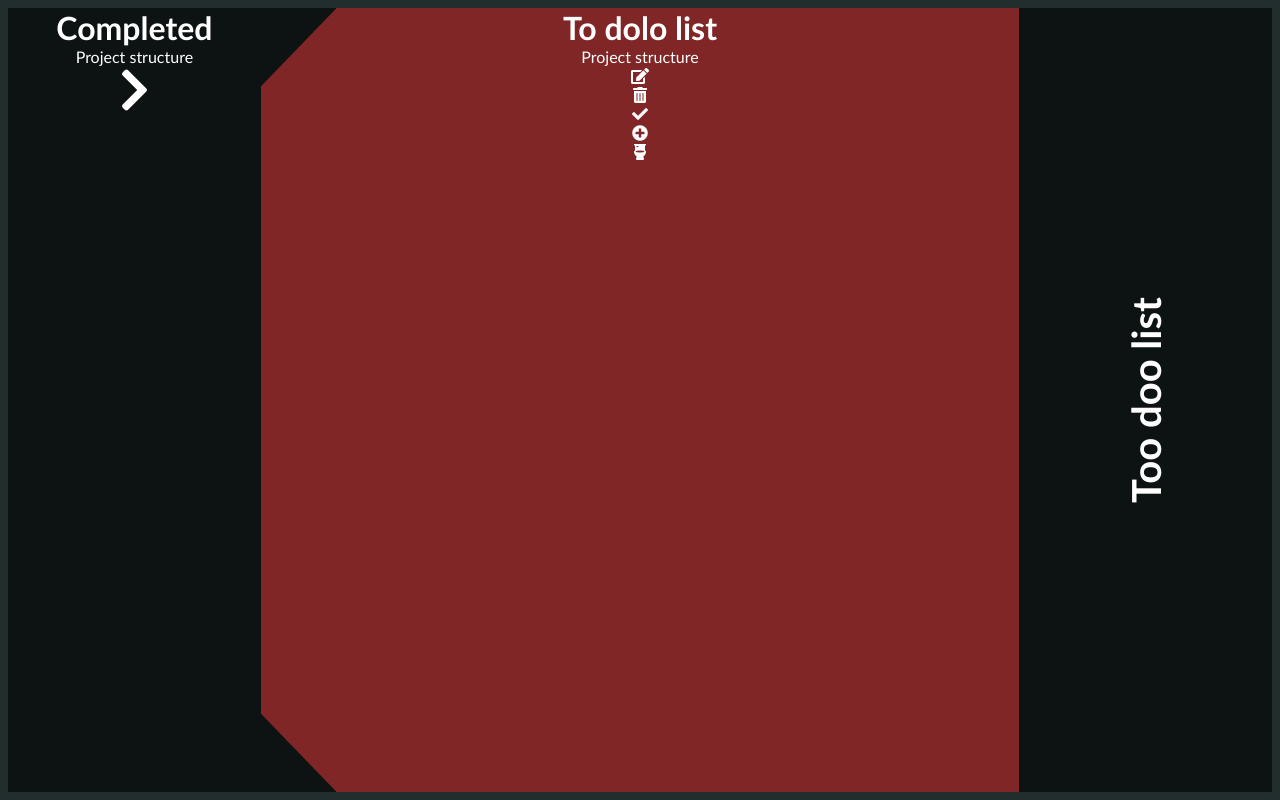
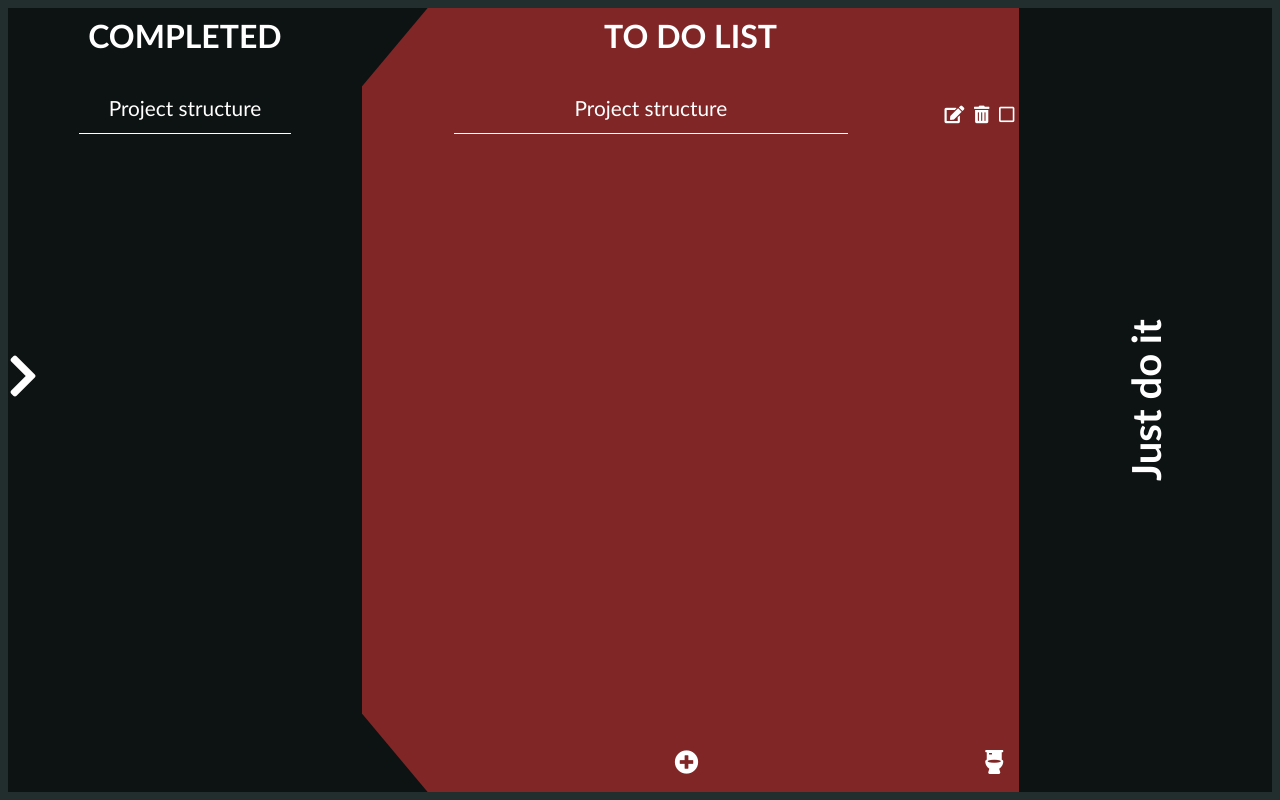
Before and after one commit to tarlankarimli/ToDoList, a website: page index.html in a window 1280 px wide. Drawn offline with Linux system fonts and the light colour scheme.

Commit message:
design almost completed

```diff
--- a/assets/scss/style.scss
+++ b/assets/scss/style.scss
@@ -3,7 +3,6 @@
 }
 * {
     box-sizing: border-box;
-    // color: rgb(34, 34, 34);
     color: #fff;
     font-family: 'Trebuchet MS', 'Lucida Sans Unicode', 'Lucida Grande', 'Lucida Sans', Arial, sans-serif;
     list-style-type: none;
@@ -24,27 +23,64 @@ body {
         background: rgba(0, 0, 0, 0.603);
         display: flex;
         height: 100%;
+        position: relative;
         width: 80%;
-
+        justify-content: space-between;
+        .list-task {
+            border-bottom: 1px solid #fff;
+            display: inline-block;
+            font-size: 1.3rem;
+            margin: 0 auto;
+            padding-bottom: .8rem;
+            width: 60%;
+        }
+        .fa-chevron-right {
+            position: absolute;
+            bottom: 50%;
+        }
         h3 {
             font-size: 2rem;
+            padding: .5rem 0;
+            margin-bottom: 2rem;
+            text-transform: uppercase;
         }
     .section-completed {
         text-align: center;
-        width: 25%;
+        width: 35%;
     }
     .section-waited {
         background: rgba(196, 49, 49, 0.63);
         clip-path: polygon(10% 0, 100% 0, 100% 10%, 100% 100%, 10% 100%, 0 90%, 0 10%);
+        position: relative;
         text-align: center;
-        width: 75%;
+        width: 65%;
+            .waited-content {
+                display: flex;
+                .waited-task-btns {
+                    align-items: center;
+                    display: flex;
+                    div {
+                        margin: 0 .3rem;
+                        font-size: 1.1rem;
+                    }
+                }
+            }
+            .waited-bottom-btns {
+                display: flex;
+                justify-content: space-between;
+                position: absolute;
+                width: 50%;
+                bottom: 1rem;
+                right: 1rem;
+                font-size: 1.5rem;
+            }
         }
     }
     .section-banner {
+        align-items: center;
         background: rgba(0, 0, 0, 0.603);
         display: flex;
         justify-content: center;
-        align-items: center;
         width: 20%;
         h5 {
             font-size: 2.5rem;
--- a/index.html
+++ b/index.html
@@ -13,28 +13,34 @@
 
 <body>
     <div class="container">
+        <!-- contains completed and present tasks-->
         <div class="do-list">
+            <div><i class="fas fa-chevron-right fa-3x"></i></div>
+            <!-- completed section -->
             <div class="section-completed">
                 <h3>Completed</h3>
                 <div class="list-task">Project structure</div>
-                <div><i class="fas fa-chevron-right fa-3x"></i></div>
             </div>
+            <!-- waiting section -->
             <div class="section-waited">
-                <h3>To dolo list</h3>
+                <h3>To do list</h3>
                 <div class="waited-content">
                     <div class="list-task">Project structure</div>
-                    <div class="waited-btns">
+                    <div class="waited-task-btns">
                         <div><i class="fas fa-edit"></i></div>
                         <div><i class="fas fa-trash-alt"></i></div>
-                        <div><i class="fas fa-check"></i></div>
+                        <div><i class="far fa-square"></i></div>
                     </div>
                 </div>
-                <div><i class="fas fa-plus-circle"></i></div>
-                <div><i class="fas fa-toilet"></i></div>
+                <div class="waited-bottom-btns">
+                    <div><i class="fas fa-plus-circle"></i></div>
+                    <div><i class="fas fa-toilet"></i></div>
+                </div>
             </div>
         </div>
+        <!-- banner section -->
         <div class="section-banner">
-            <h5>Too doo list</h5>
+            <h5>Just do it</h5>
         </div>
     </div>
     <!-- Custom js -->
```
Also changed, not shown: assets/css/style.css.
